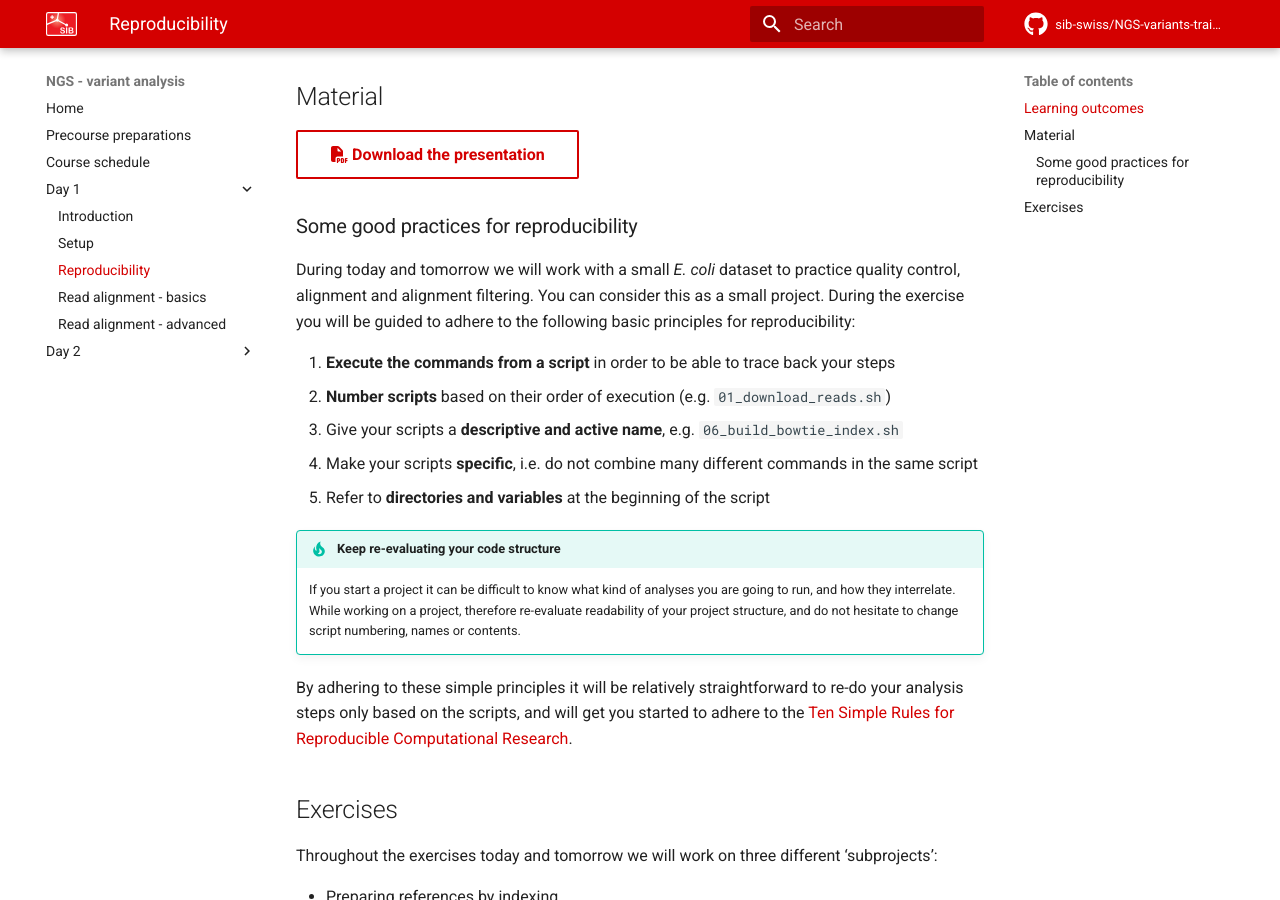
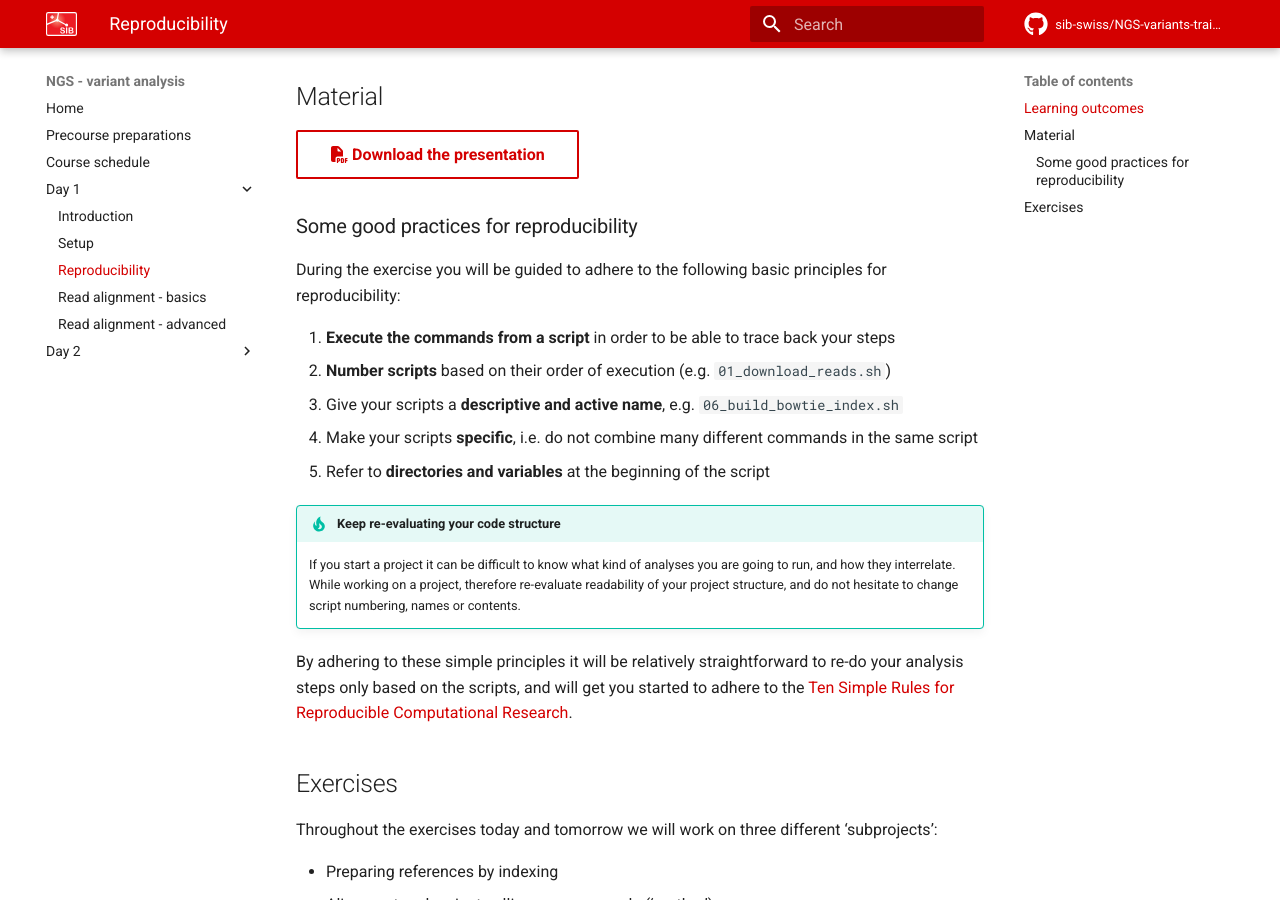
Before and after one commit to sib-swiss/NGS-variants-training, an MkDocs documentation site: the page built from docs/day1/reproducibility.md, in a window 1280 px wide and 900 px high, scrolled down 339 px. Built offline with MkDocs 1.6.1 and Material for MkDocs 9.7.7, drawn with Linux system fonts in a browser that asks for light colours; comment, search, counter and statistics services are not loaded; the version menu is left out.

Commit message:
Removes info specific to NGSQ

```diff
--- a/docs/day1/reproducibility.md
+++ b/docs/day1/reproducibility.md
@@ -11,7 +11,7 @@
 
 ### Some good practices for reproducibility
 
-During today and tomorrow we will work with a small *E. coli* dataset to practice quality control, alignment and alignment filtering. You can consider this as a small project. During the exercise you will be guided to adhere to the following basic principles for reproducibility:
+During the exercise you will be guided to adhere to the following basic principles for reproducibility:
 
 1. **Execute the commands from a script** in order to be able to trace back your steps
 2. **Number scripts** based on their order of execution (e.g. `01_download_reads.sh`)
```
